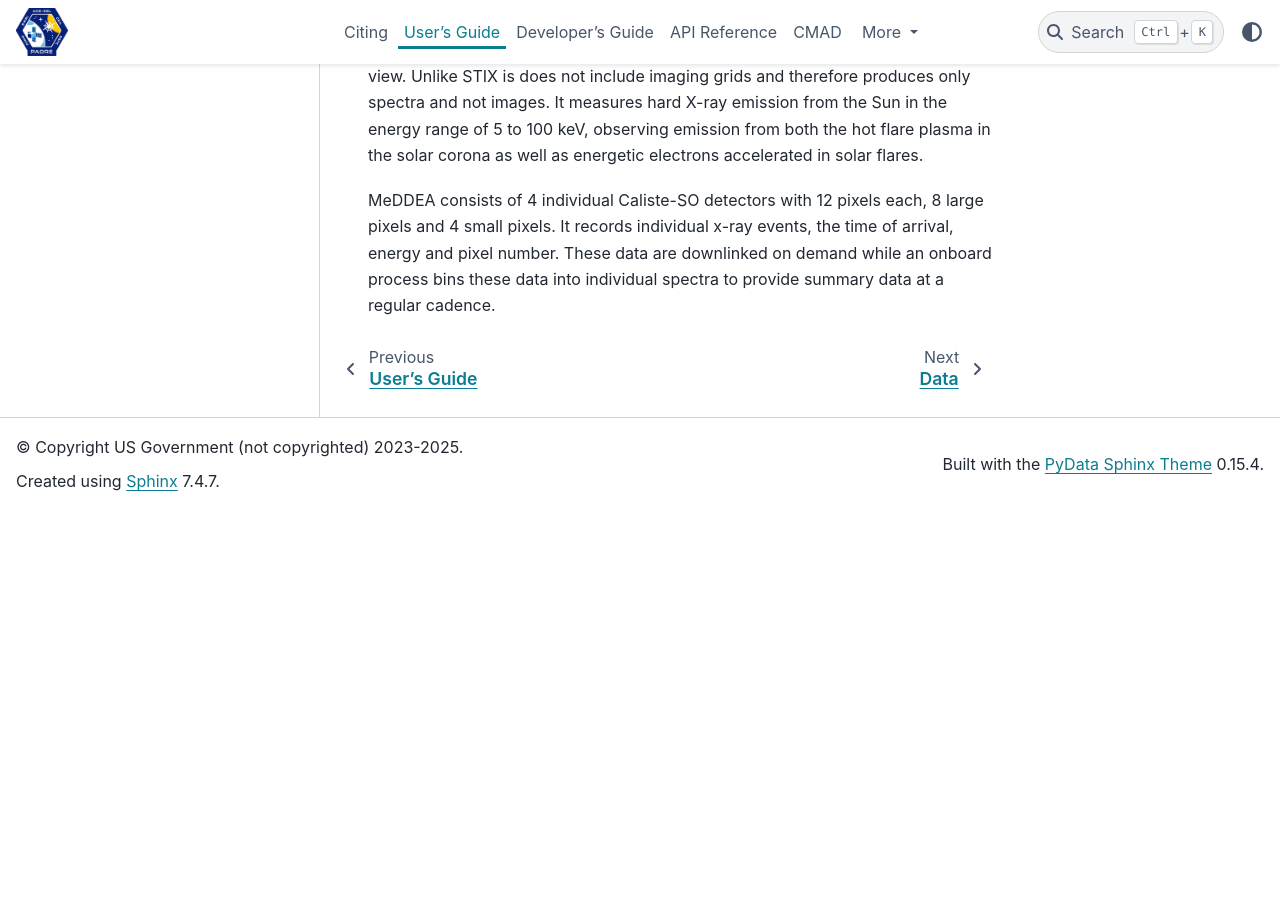
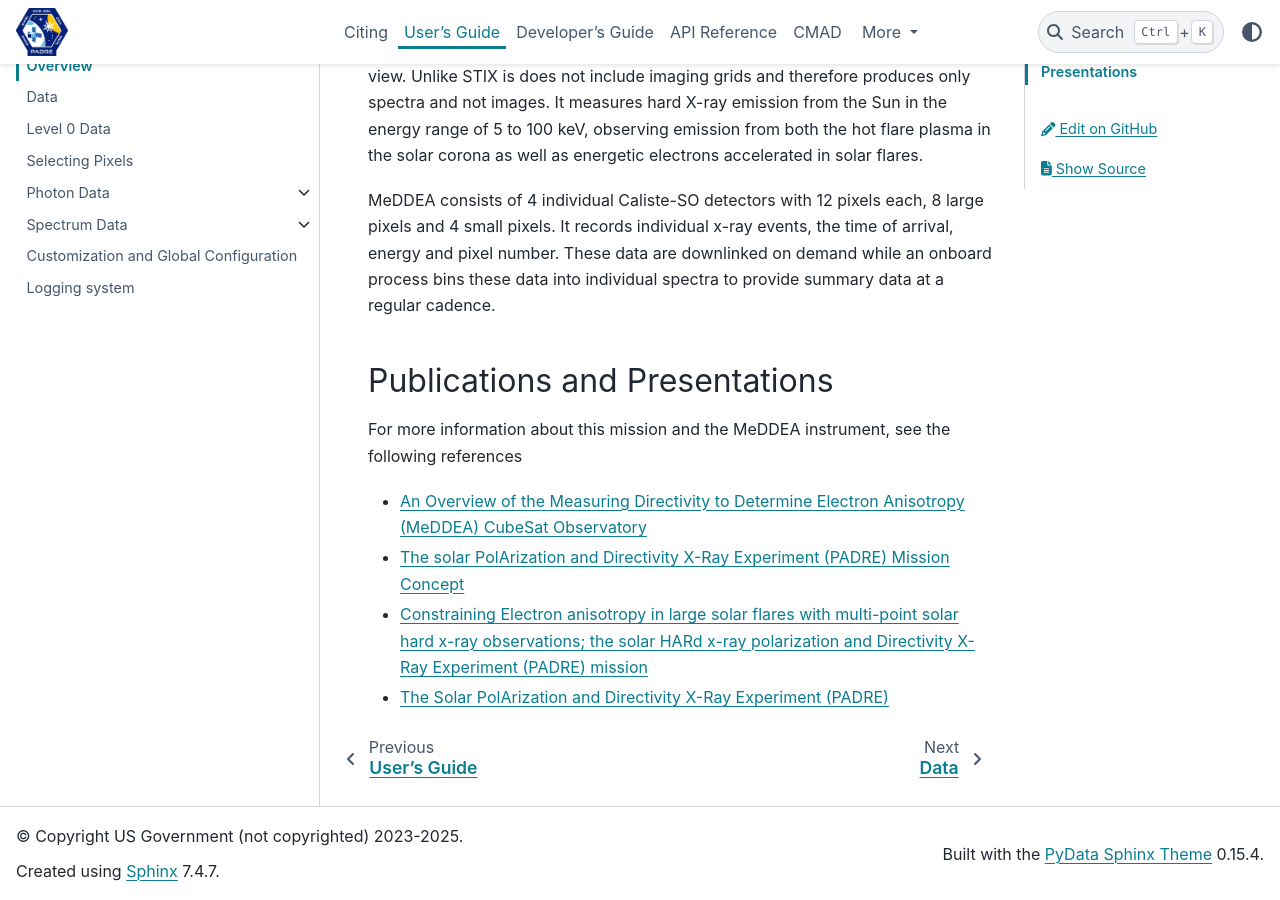
Before and after one commit to PADRESat/padre_meddea, a Sphinx documentation site: the page built from docs/user-guide/overview.rst, in a window 1280 px wide and 900 px high, scrolled down 688 px. Built offline with Sphinx 7.4.7 and the PyData theme 0.15.4, drawn with Linux system fonts in a browser that asks for light colours; the version number could not be read and is left out; before the commit the page ends 1199 px from its top, so only the background shows below that.

Commit message:
Update overview.rst

```diff
--- a/docs/user-guide/overview.rst
+++ b/docs/user-guide/overview.rst
@@ -33,3 +33,12 @@
 MeDDEA consists of 4 individual Caliste-SO detectors with 12 pixels each, 8 large pixels and 4 small pixels.
 It records individual x-ray events, the time of arrival, energy and pixel number.
 These data are downlinked on demand while an onboard process bins these data into individual spectra to provide summary data at a regular cadence.
+
+Publications and Presentations
+------------------------------
+For more information about this mission and the MeDDEA instrument, see the following references
+
+* `An Overview of the Measuring Directivity to Determine Electron Anisotropy (MeDDEA) CubeSat Observatory <https://agu.confex.com/agu/agu24/meetingapp.cgi/Paper/1696859>`_
+* `The solar PolArization and Directivity X-Ray Experiment (PADRE) Mission Concept <https://agu.confex.com/agu/agu24/meetingapp.cgi/Paper/1723945>`_
+* `Constraining Electron anisotropy in large solar flares with multi-point solar hard x-ray observations; the solar HARd x-ray polarization and Directivity X-Ray Experiment (PADRE) mission <https://agu.confex.com/agu/fm23/meetingapp.cgi/Paper/1354064>`_
+* `The Solar PolArization and Directivity X-Ray Experiment (PADRE) <https://agu.confex.com/agu/fm23/meetingapp.cgi/Paper/1431325>`_
```
